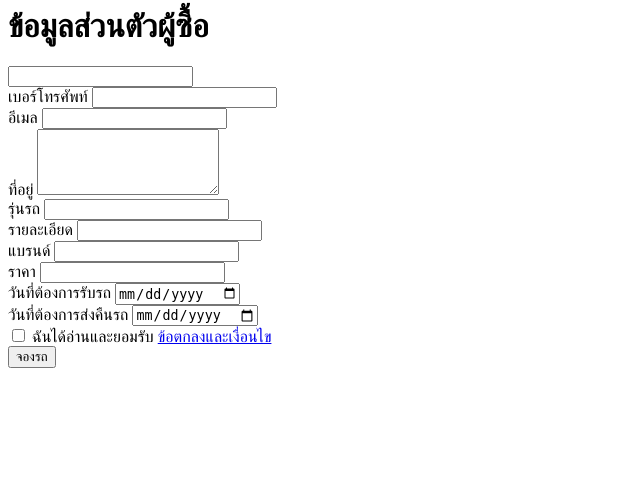
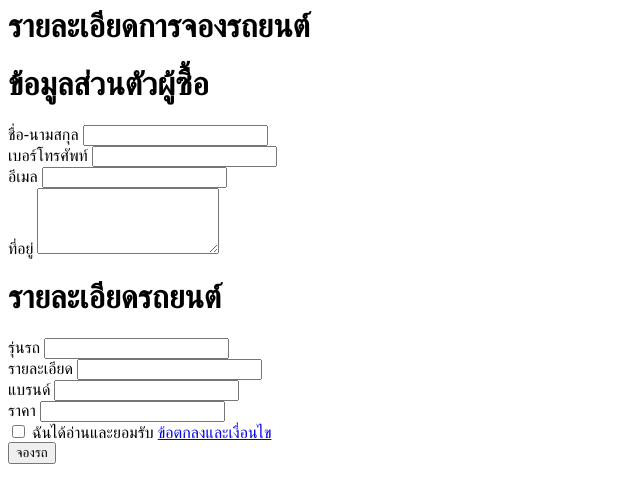
Before and after one commit to Karan857/codeigniter4, a CodeIgniter 4 app: the page made by app/Views/Home/Contract_2.php in a window 1280 px wide. Shown: the top 503 px of the page, without its empty margins (0-640 px from the left). Run offline with PHP 8.4 and a stand-in for CodeIgniter, Linux system fonts and the light colour scheme; the template is opened without the code that fills it, so the values that code supplies are empty; some libraries are stand-ins or nearby versions.

Commit message:
update css

```diff
--- a/app/Config/App.php
+++ b/app/Config/App.php
@@ -16,7 +16,7 @@ class App extends BaseConfig
      *
      * E.g., http://example.com/
      */
-    public string $baseURL = 'http://localhost:10.1.61.18/Car&Bomb/';
+    public string $baseURL = 'http://localhost/Car&Bomb/';
 
     /**
      * Allowed Hostnames in the Site URL other than the hostname in the baseURL.
--- a/app/Views/Home/Contract_2.php
+++ b/app/Views/Home/Contract_2.php
@@ -1,62 +1,59 @@
 <body>
+    <div class="contract_2">
+        <h1>รายละเอียดการจองรถยนต์</h1>
+        <?php if ($product['image'] != '' && file_exists($product['image'])) : ?>
+            <img class="p-8 rounded-t-lg w-full h-[200px] bg-cover border-gray-200 shadow-sm shadow-gray-500/50 shadow-bottom mb-5 object-fit" src="<?= $product['image']; ?>" alt="image" />
+        <?php endif ?> <form action="<?= site_url('product/reserve'); ?>" enctype="multipart/form-data" method="post">
             <div class="container">
+                <div>
                     <h1>ข้อมูลส่วนตัวผู้ซื้อ</h1>
-        <form action="<?= site_url('product/reserve'); ?>" enctype="multipart/form-data" method="post">
-            <!-- id -->
                     <input type="hidden" name="product_id" value="<?= $product['product_id'] ?>">
                     <input type="hidden" name="user_id" value="<?= session()->get('user_id') ?>">
 
-            <div class="form-group">
-                <label for="fullname"></label>
+                    <div>
+                        <label for="fullname">ชื่อ-นามสกุล</label>
                         <input type="text" id="fullname" name="fullname" value="<?= $user['name']; ?>" required>
                     </div>
-            <div class="form-group">
+                    <div>
                         <label for="phone">เบอร์โทรศัพท์</label>
                         <input type="tel" id="phone" name="phone" value="<?= $user['phone_number']; ?>" required>
                     </div>
-            <div class="form-group">
+                    <div>
                         <label for="email">อีเมล</label>
                         <input type="email" id="email" name="email" value="<?= $user['email']; ?>" required>
                     </div>
-            <div class="form-group">
+                    <div>
                         <label for="address">ที่อยู่</label>
                         <textarea id="address" name="address" rows="4" required></textarea>
                     </div>
-
-            <!-- ข้อมูลการจองรถ -->
-            <div class="form-group">
+                </div>
+                <div>
+                    <h1>รายละเอียดรถยนต์</h1>
+                    <div>
                         <label for="car_model">รุ่นรถ</label>
-                <input type="text" id="car_model" name="car_model" value="<?= $product['name'] ?>" required>
+                        <input type="text" id="car_model" name="car_model" value="<?= $product['name'] ?> " readonly>
                     </div>
-            <div class="form-group">
+                    <div>
                         <label for="car_model">รายละเอียด</label>
-                <input type="text" id="car_model" name="car_model" value="<?= $product['desc'] ?>" required>
+                        <input type="text" id="car_model" name="car_model" value="<?= $product['desc'] ?>" readonly>
                     </div>
-            <div class="form-group">
+                    <div>
                         <label for="car_model">แบรนด์</label>
-                <input type="text" id="car_model" name="car_model" value="<?= $product['brand'] ?>" required>
+                        <input type="text" id="car_model" name="car_model" value="<?= $product['brand'] ?>" readonly>
                     </div>
-            <div class="form-group">
+                    <div>
                         <label for="car_model">ราคา</label>
-                <input type="text" id="car_model" name="car_model" value="<?= $product['price']  ?>" required>
+                        <input type="text" id="car_model" name="car_model" value="<?= $product['price']  ?>" readonly>
                     </div>
 
-            <div class="form-group">
-                <label for="pickup_date">วันที่ต้องการรับรถ</label>
-                <input type="date" id="pickup_date" name="pickup_date" required>
+
                 </div>
-            <div class="form-group">
-                <label for="return_date">วันที่ต้องการส่งคืนรถ</label>
-                <input type="date" id="return_date" name="return_date" required>
             </div>
 
-            <!-- ข้อตกลงและเงื่อนไข -->
-            <div class="form-group">
+            <div class="contract">
                 <input type="checkbox" id="terms" name="terms" required>
-                <label for="terms">ฉันได้อ่านและยอมรับ <a href="terms_url"
-                        target="_blank">ข้อตกลงและเงื่อนไข</a></label>
+                <label for="terms">ฉันได้อ่านและยอมรับ <a href="terms_url" target="_blank" required>ข้อตกลงและเงื่อนไข</a></label>
             </div>
-
             <button type="submit">จองรถ</button>
 
 
--- a/app/Views/Home/ProductDetail.php
+++ b/app/Views/Home/ProductDetail.php
@@ -21,7 +21,7 @@
 
 
                 <?php if (!$existingReservation) : ?>
-                    <a href="<?= site_url('product/' . $rowProduct['product_id'] . '/contact_1'); ?>">ทำสัญญา</a>
+                    <a href="<?= base_url('product/' . $rowProduct['product_id'] . '/contact_1'); ?>">ทำสัญญา</a>
                 <?php else : ?>
                     <button type="submit">จองไปแล้ว บักหัวดอ</button>
                 <?php endif; ?>
--- a/app/Views/Home/product.php
+++ b/app/Views/Home/product.php
@@ -99,7 +99,7 @@
             <div
                 class="w-full max-w-sm bg-white border border-gray-200 rounded-lg shadow dark:bg-gray-800 dark:border-gray-700">
                 <?php if ($product['image'] != '' && file_exists($product['image'])) : ?>
-                <img class="p-8 rounded-t-lg w-full h-[200px] bg-cover border-gray-200 shadow-sm shadow-gray-500/50 shadow-bottom mb-5"
+                <img class="p-8 rounded-t-lg w-full h-[200px] bg-cover border-gray-200 shadow-sm shadow-gray-500/50 shadow-bottom mb-5 object-fit"
                     src="<?= $product['image']; ?>" alt="image" />
                 <?php endif ?>
                 <div class="px-5 pb-3 text-start">
```
Also changed, not shown: app/Views/Template/Head.php (+59 -3 lines), app/Views/Template/Menu.php (+16 -32 lines), app/Views/Template/style.css (+8 -3 lines), app/Controllers/Template.php (line endings or trailing spaces). Lines whose indentation alone changed are shown as unchanged.
